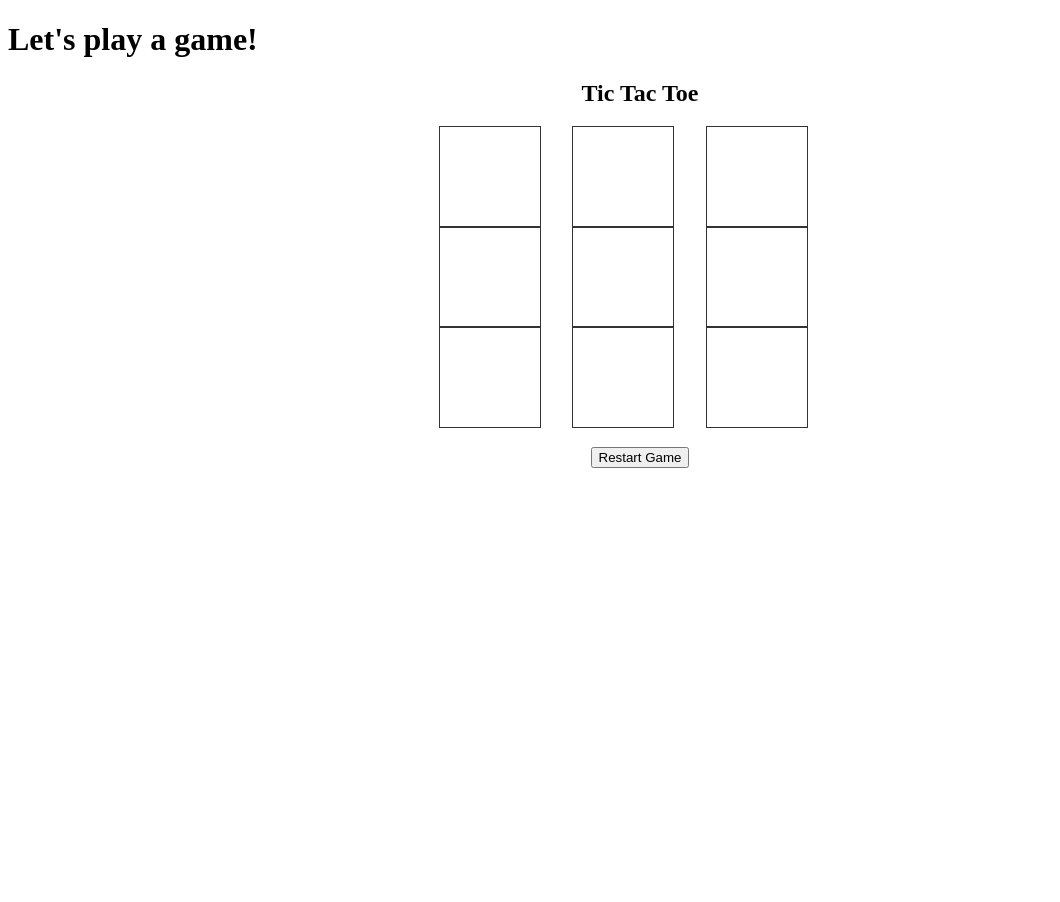
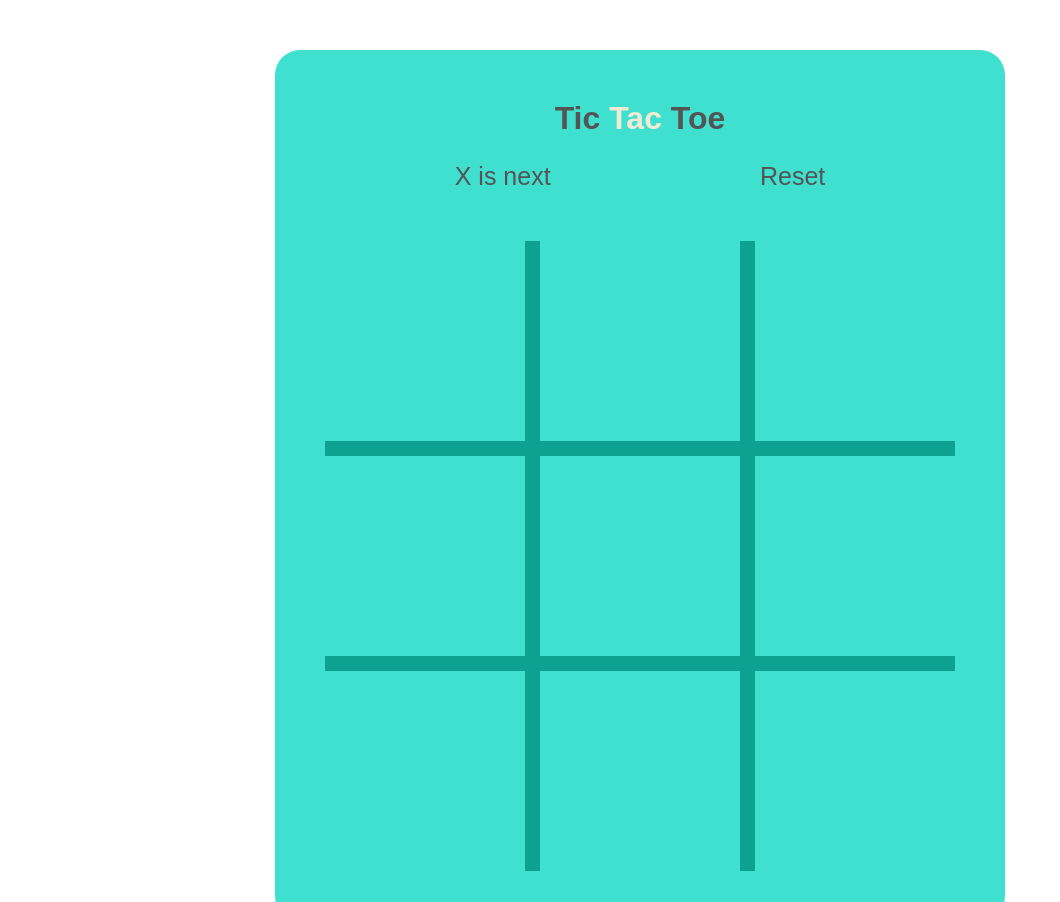
Before and after one commit to anastasia-oiro/TicTacToe, a plain HTML site: page index.html in a window 1280 px wide. Shown: the top 902 px of the page, without its empty margins (0-1060 px from the left). Before the commit the page ends 800 px from the top, so only its background shows below. Drawn offline with Linux system fonts and the light colour scheme.

Commit message:
TicTacToe

```diff
--- a/index.html
+++ b/index.html
@@ -7,23 +7,22 @@
     <link rel= "stylesheet" href="tictac.css">
 </head>
 <body>
-    <h1>Let's play a game!</h1>
-    <section>
-        <h1 class="game-title">Tic Tac Toe</h1>
-        <div class="container">
-            <div data-cell-index="0" class="cell"></div>
-            <div data-cell-index="1" class="cell"></div>
-            <div data-cell-index="2" class="cell"></div>
-            <div data-cell-index="3" class="cell"></div>
-            <div data-cell-index="4" class="cell"></div>
-            <div data-cell-index="5" class="cell"></div>
-            <div data-cell-index="6" class="cell"></div>
-            <div data-cell-index="7" class="cell"></div>
-            <div data-cell-index="8" class="cell"></div>
+    <div class="container">
+        <h1 class="title">Tic <span>Tac</span> Toe</h1>
+        <div class="status-action">
+            <div class="status">X is next</div>
+            <div class="reset">Reset</div>
         </div>
-        <h2 class= "game-status"></h2>
-        <button class="game-restart">Restart Game</button>
-    </section>
-    <script scr="tictactoe.js"></script>
-</body>
-</html>
+        <div class="game-grid">
+            <div class="game-cell top-left">  </div>
+            <div class="game-cell top-middle">  </div>
+            <div class="game-cell top-right">  </div>
+            <div class="game-cell middle-left">  </div>
+            <div class="game-cell middle-middle">  </div>
+            <div class="game-cell middle-right">  </div>
+            <div class="game-cell bottom-left">  </div>
+            <div class="game-cell bottom-middle">  </div>
+            <div class="game-cell bottom-left">  </div>
+
+        </div>
+    </div>
--- a/tictac.css
+++ b/tictac.css
@@ -1,21 +1,65 @@
-.body{
-    font-family: Verdana, Geneva, Tahoma, sans-serif;
-    }
-section{
-    text-align: center;
+
+*{
+    box-sizing: border-box;
+    margin:0;
+    padding:0;
+}
+body{
+    display:flex;
+    font-family: sans-serif;
+    justify-content: center;
+    color: #545454;
 }
 .container{
-  display: grid;
-  grid-template-columns: repeat(3,auto);
-  width: 400px;
-  margin: auto;
+    background:turquoise;
+    margin: 50px;
+    padding: 50px;
+    border-radius: 25px;
+
 }
-.cell{
-    font-family:cursive;
-    width:100px;
-    height:100px;
-    box-shadow: 0 0 0 1px #333333;
+.title{
+    text-align:center;
+}
+.title span{
+    color: #f2ebd3;
+}
+.status-action{
+    display: flex;
+    margin: 25px;
+    font-size: 25px;
+    justify-content: space-around;
+}
+.reset {
     cursor: pointer;
-    line-height: 100px;
-    font-size: 60px;
 }
+.reset:hover{
+       color: white;
+}
+.game-grid{
+    background:#0da192 ;
+    display:grid;
+    grid-template-columns: repeat(3, 1fr);
+    grid-template-rows: repeat(3, 1fr);
+    grid-gap: 15px;
+    margin-top: 50px;
+}
+.game-cell{
+    height: 200px;
+    width: 200px;
+    background:turquoise ;
+    display: flex;
+    justify-content: center;
+    align-items: center;
+    cursor: pointer;
+
+}
+.x::after{
+    content: 'x';
+    font-size: 200px;
+
+}
+.o::after{
+    content: 'o';
+    color: white;
+    font-size: 200px;
+}
```
Also changed, not shown: tictactoe.js (+55 -0 lines).
